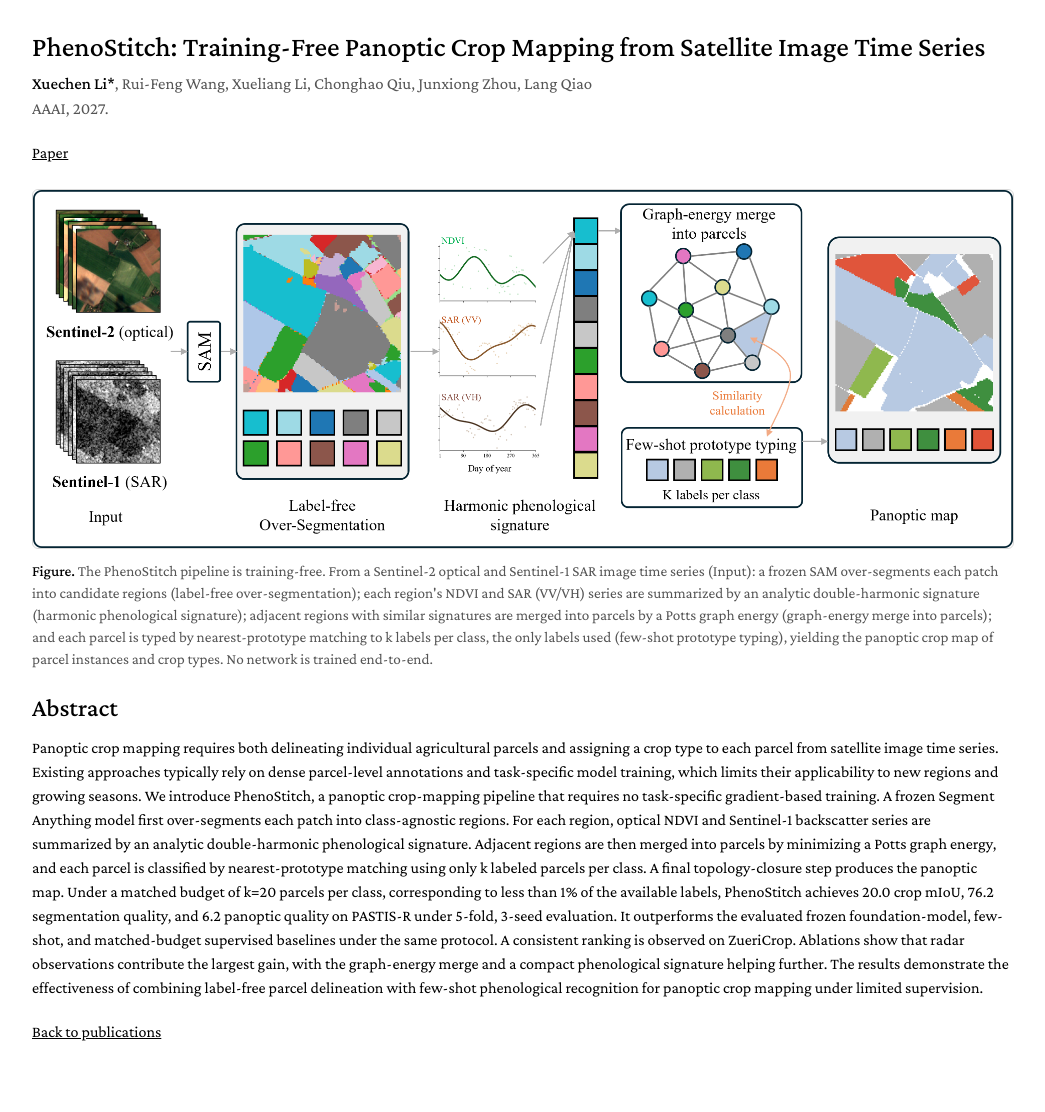
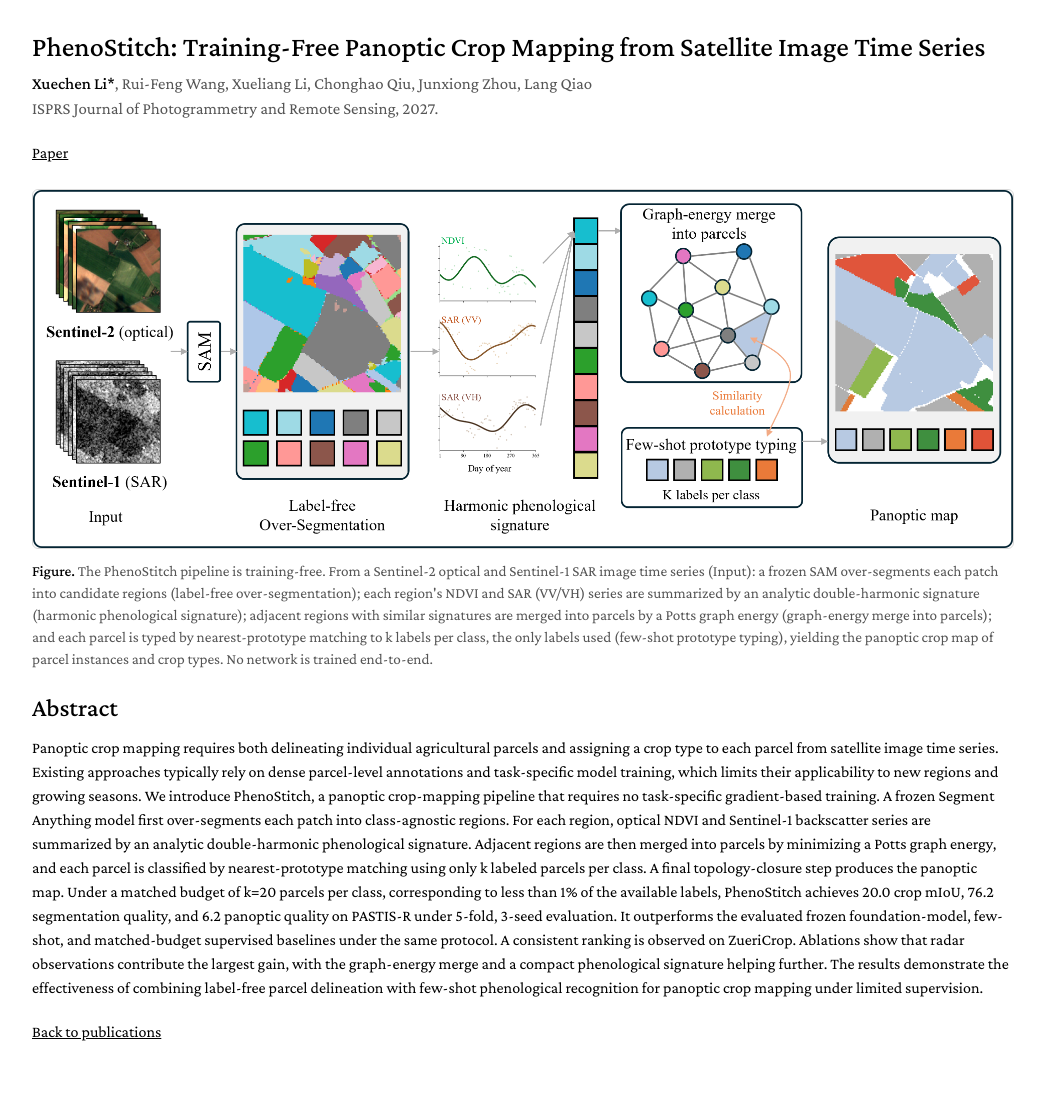
Before and after one commit to dbcopper/dbcopper.github.io, a Jekyll site: the page built from projects/phenostitch.md, in a window 1280 px wide. Shown: the whole page, without its empty margins (118-1163 px from the left). Built offline with Jekyll 4.4.1, drawn with Linux system fonts in a browser that asks for light colours.

Commit message:
Update PhenoStitch submission venue to ISPRS JPRS

```diff
--- a/_data/publications.yml
+++ b/_data/publications.yml
@@ -37,9 +37,9 @@ first_author:
 
   - title: "PhenoStitch: Training-Free Panoptic Crop Mapping from Satellite Image Time Series"
     authors: <strong>Xuechen Li*</strong>, Rui-Feng Wang, Xueliang Li, Chonghao Qiu, Junxiong Zhou, Lang Qiao
-    conference_short: AAAI
-    impact_factor: "Conference"
-    conference: AAAI, 2027.
+    conference_short: ISPRS JPRS
+    impact_factor: "Journal"
+    conference: ISPRS Journal of Photogrammetry and Remote Sensing, 2027.
     pdf: https://arxiv.org/abs/2608.00870
     code:
     page: ./projects/phenostitch.html
--- a/projects/phenostitch.md
+++ b/projects/phenostitch.md
@@ -8,7 +8,7 @@ description: "Project page for PhenoStitch, a training-free panoptic crop-mappin
 
 <div class="project-meta">
   <strong>Xuechen Li*</strong>, Rui-Feng Wang, Xueliang Li, Chonghao Qiu, Junxiong Zhou, Lang Qiao<br>
-  AAAI, 2027.
+  ISPRS Journal of Photogrammetry and Remote Sensing, 2027.
 </div>
 
 [Paper](https://arxiv.org/abs/2608.00870)
```
